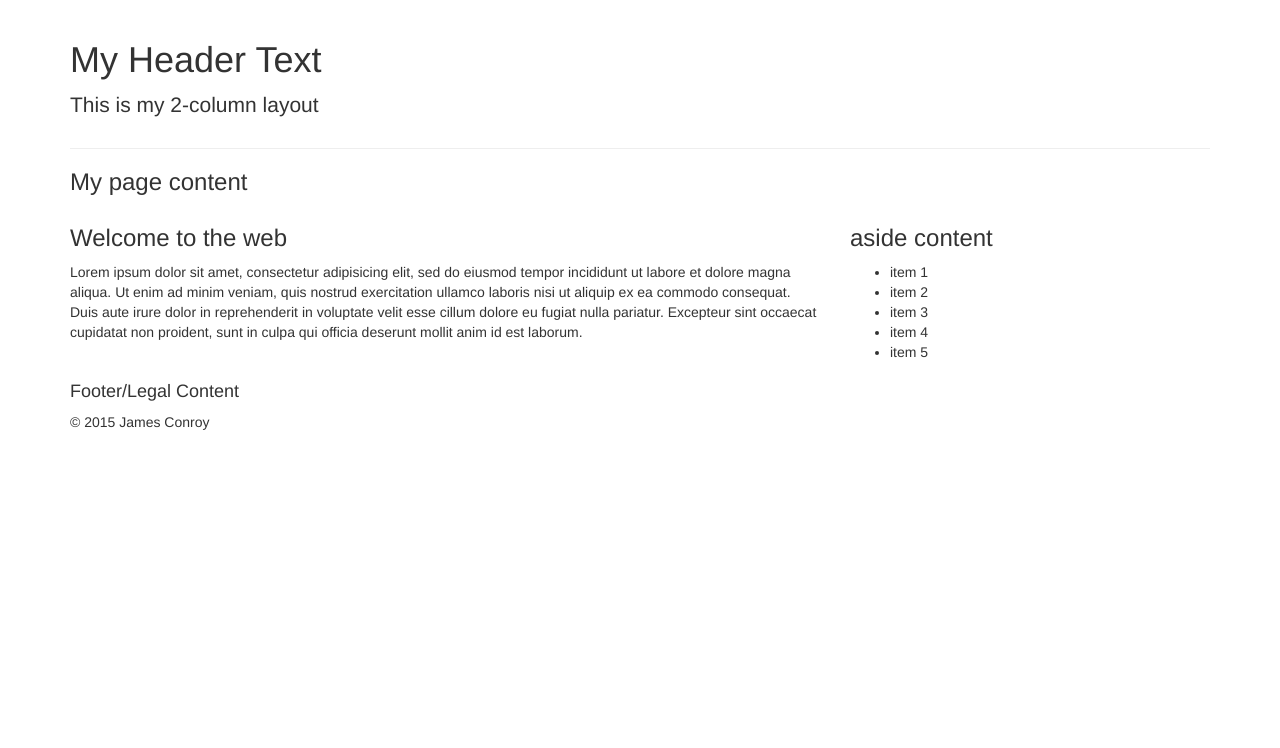
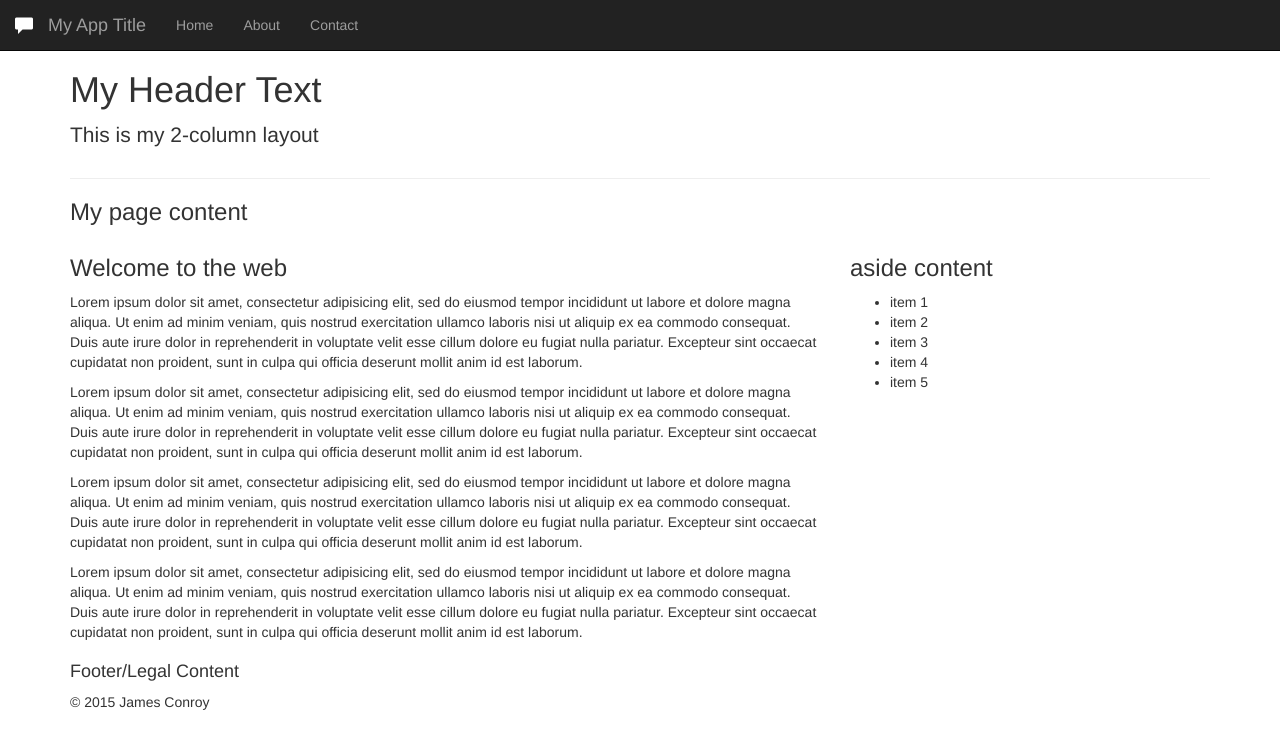
Before and after one commit to jamesconroy/framework-boilerplates, a plain HTML site: page bootstrap/index.html in a window 1280 px wide. Drawn offline with nearby package versions, Linux system fonts and the light colour scheme.

Commit message:
adds navbar

```diff
--- a/bootstrap/index.html
+++ b/bootstrap/index.html
@@ -8,8 +8,28 @@
     <title>Bootstrap 2 Column Boilerplate</title>
     <link href="https://maxcdn.bootstrapcdn.com/bootstrap/3.3.4/css/bootstrap.min.css" rel="stylesheet">
     <link href="https://maxcdn.bootstrapcdn.com/font-awesome/4.3.0/css/font-awesome.min.css" rel="stylesheet">
+    <link href="style.css" rel=stylesheet>
   </head>
   <body>
+    <nav class="navbar navbar-default navbar-inverse navbar-fixed-top">
+      <div class="container-fluid">
+        <div class="navbar-header">
+          <a class="navbar-brand" href="#">
+            <span class="glyphicon glyphicon-comment"></span>
+          </a>
+          <a class="navbar-brand" href="#">My App Title</a>
+         </div> <!--end navbar branding -->
+         <div class="collapse navbar-collapse">
+           <ul class="nav navbar-nav">
+             <li><a href="/">Home</a></li>
+             <li><a href="/">About</a></li>
+             <li><a href="/">Contact</a></li>
+           </ul>
+
+        </div> <!--end navbar links -->
+      </div>
+    </nav>
+
     <div class="container">
       <header class="page-header">
         <h1>My Header Text</h1>
@@ -20,6 +40,11 @@
         <article class="col-md-8">
           <h3>Welcome to the web</h3>
           <p> Lorem ipsum dolor sit amet, consectetur adipisicing elit, sed do eiusmod tempor incididunt ut labore et dolore magna aliqua. Ut enim ad minim veniam, quis nostrud exercitation ullamco laboris nisi ut aliquip ex ea commodo consequat. Duis aute irure dolor in reprehenderit in voluptate velit esse cillum dolore eu fugiat nulla pariatur. Excepteur sint occaecat cupidatat non proident, sunt in culpa qui officia deserunt mollit anim id est laborum.</p>
+          <p> Lorem ipsum dolor sit amet, consectetur adipisicing elit, sed do eiusmod tempor incididunt ut labore et dolore magna aliqua. Ut enim ad minim veniam, quis nostrud exercitation ullamco laboris nisi ut aliquip ex ea commodo consequat. Duis aute irure dolor in reprehenderit in voluptate velit esse cillum dolore eu fugiat nulla pariatur. Excepteur sint occaecat cupidatat non proident, sunt in culpa qui officia deserunt mollit anim id est laborum.</p>
+          <p> Lorem ipsum dolor sit amet, consectetur adipisicing elit, sed do eiusmod tempor incididunt ut labore et dolore magna aliqua. Ut enim ad minim veniam, quis nostrud exercitation ullamco laboris nisi ut aliquip ex ea commodo consequat. Duis aute irure dolor in reprehenderit in voluptate velit esse cillum dolore eu fugiat nulla pariatur. Excepteur sint occaecat cupidatat non proident, sunt in culpa qui officia deserunt mollit anim id est laborum.</p>
+          <p> Lorem ipsum dolor sit amet, consectetur adipisicing elit, sed do eiusmod tempor incididunt ut labore et dolore magna aliqua. Ut enim ad minim veniam, quis nostrud exercitation ullamco laboris nisi ut aliquip ex ea commodo consequat. Duis aute irure dolor in reprehenderit in voluptate velit esse cillum dolore eu fugiat nulla pariatur. Excepteur sint occaecat cupidatat non proident, sunt in culpa qui officia deserunt mollit anim id est laborum.</p>
+
+
         </article>
         <aside class="col-md-4">
           <h3>aside content</h3>
--- /dev/null
+++ b/bootstrap/style.css
@@ -0,0 +1,3 @@
+body {
+  padding-top: 30px;
+}
```
